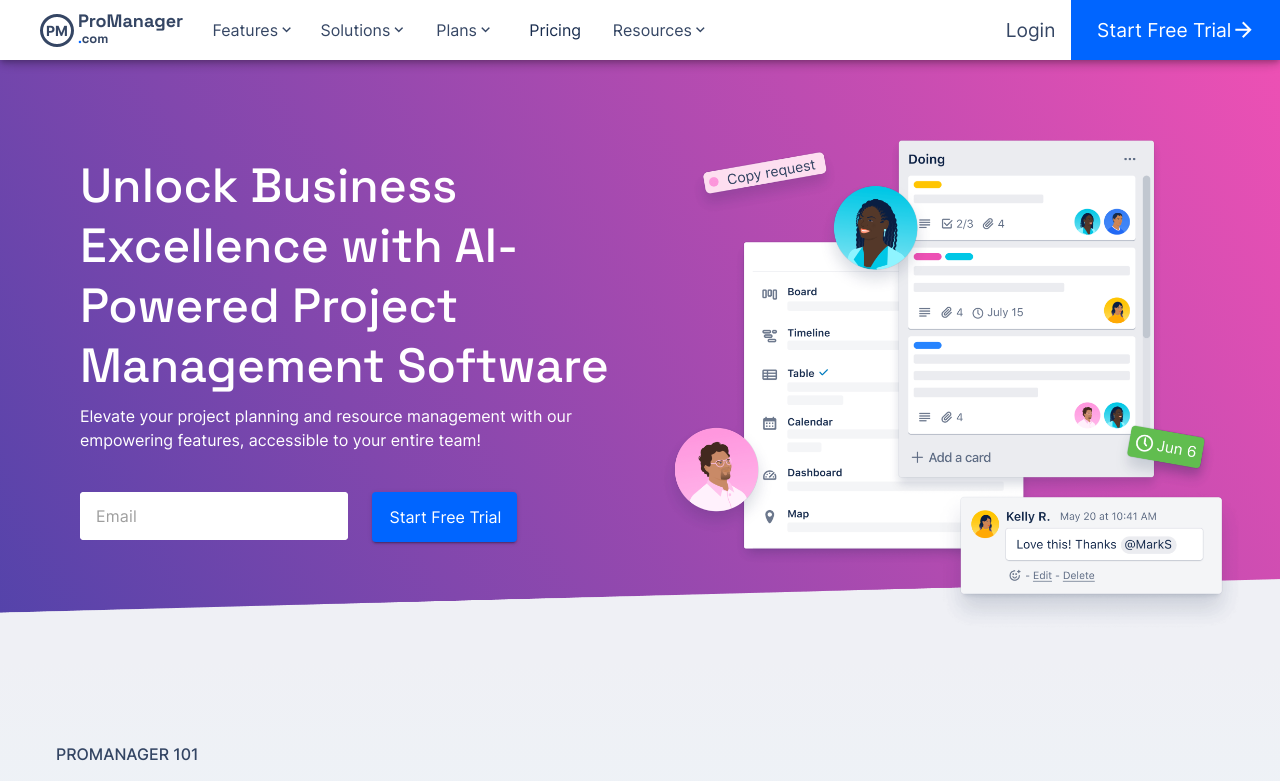
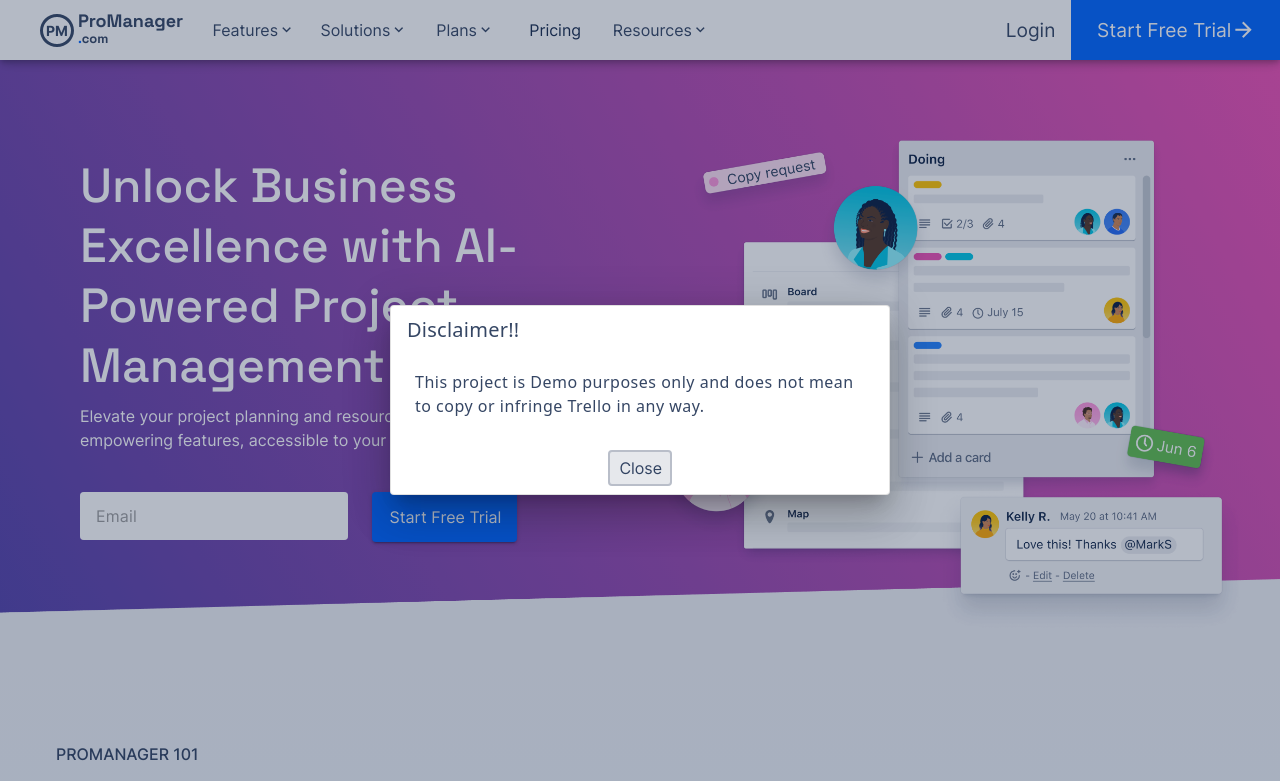
Before and after one commit to zedjarvis/promanager, a Vue app in the folder packages/landingpage/: page / in a window 1280 px wide. Shown: the top 781 px of the page. Built offline with nearby package versions, Linux system fonts and the light colour scheme.

Commit message:
feat: Add disclaimer modal

```diff
--- a/packages/landingpage/src/App.vue
+++ b/packages/landingpage/src/App.vue
@@ -1,9 +1,27 @@
 <script setup lang="ts">
 
+const dialog = ref(false)
+
+onMounted(() => {
+  dialog.value = true
+})
 </script>
 
 <template>
   <VApp>
     <RouterView />
+
+    <!-- DISCLAIMER DIALOG  -->
+    <VDialog v-model="dialog" width="500" persistent>
+      <VCard border>
+        <VCardTitle>Disclaimer!!</VCardTitle>
+        <VCardText>
+          This project is Demo purposes only and does not mean to copy or infringe Trello in any way.
+        </VCardText>
+        <VCardActions class="justify-center">
+          <VBtn @click="dialog = false">Close</VBtn>
+        </VCardActions>
+      </VCard>
+    </VDialog>
   </VApp>
 </template>
```
